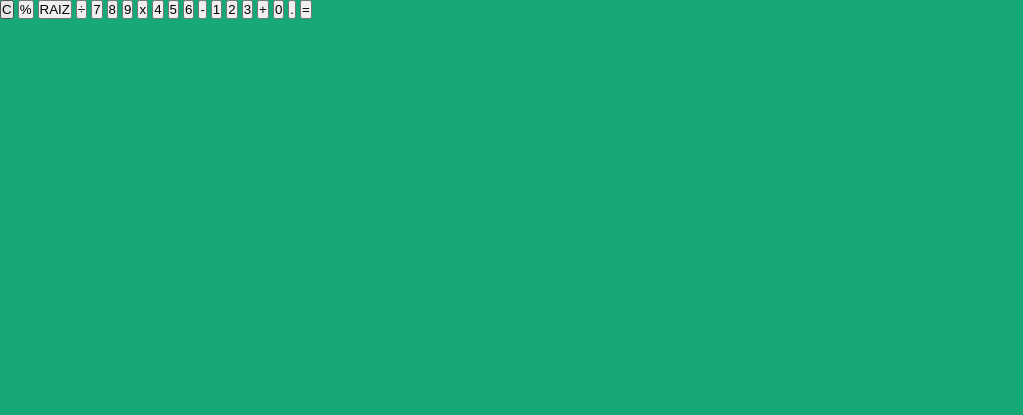
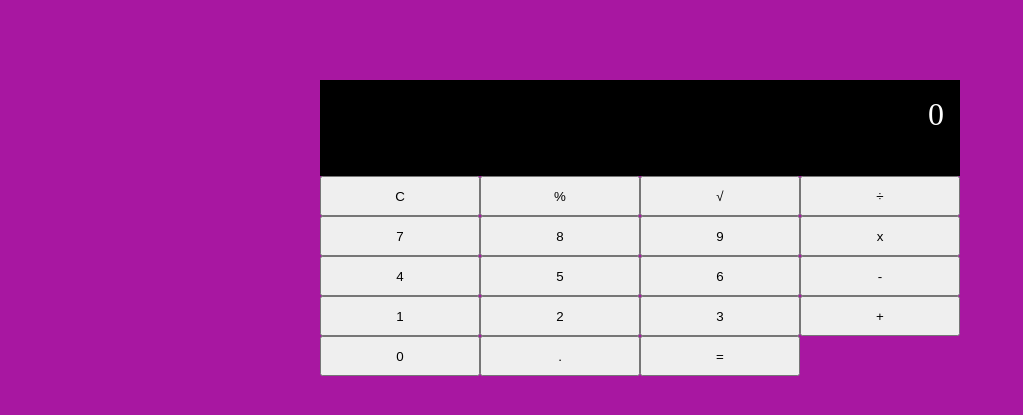
Before and after one commit to islacrur/BootcampFEMCODERS, a PHP site: page / in a window 1280 px wide. Shown: the top 415 px of the page, without its empty margins (0-1023 px from the left). Run offline with PHP 8.4, Linux system fonts and the light colour scheme.

Commit message:
Already seems like a real calculator

```diff
--- a/P3_Calculadora-financiera/index.html
+++ b/P3_Calculadora-financiera/index.html
@@ -9,11 +9,11 @@
 </head>
 <body>
     <div class="calculator">
-        <div class="calculator__display"></div>
+        <div class="calculator__display">0</div>
         <div class="calculator__keys">
             <button data-action="clear">C</button>
             <button class="key--operator" data-action="">%</button>
-            <button class="key--operator" data-action="">RAIZ</button>
+            <button class="key--operator" data-action="radical">√ </button>
             <button class="key--operator" data-action="divide">÷</button>
             <button>7</button>
             <button>8</button>
@@ -29,7 +29,7 @@
             <button class="key--operator" data-action="add">+</button>
             <button>0</button>
             <button class="key--operator" data-action="decimal">.</button>
-            <button class="key--operator" data-action="calculate">=</button>
+            <button class="key--equal" data-action="calculate">=</button>
 
 
         </div>
--- a/P3_Calculadora-financiera/styles.css
+++ b/P3_Calculadora-financiera/styles.css
@@ -2,28 +2,56 @@
     margin: 0;
     padding: 0;
 }
+
 body{
     background-color: #333;
+
 }
+
 
 @media screen and (min-width: 480px){
     body{
-        background-color: rgb(2, 26, 18);
+        background-color: rgb(11, 43, 66);
     }
 }
 @media screen and (min-width: 767px){
     body{
-        background-color: rgb(5, 44, 31);
+        background-color: rgb(13, 139, 97);
     }
 }
 @media screen and (min-width: 950px){
     body{
-        background-color: rgb(23, 168, 119);
+        background-color: rgb(168, 23, 161);
     }
 }
 
-.calculator--keys{
+.calculator{
+    width: 50%;
+    position: relative;
+    margin: auto;
+    top: 5em;
+}
+
+.calculator__display{
+    background-color: black;
+    height: 2em;
+    padding: 0.5em;
+    font-size: 2em;
+    color: #FFF;
+    text-align: right;
+
+}
+.calculator__keys{
     display: grid;
-    grid-template-columns: 4;
-    grid-row: 3;
+    grid-template-columns: repeat(4, 1fr);
+    grid-template-rows: 5;
+
 }
+
+.calculator__keys button {
+    height: 3em;
+}
+
+.key{
+
+}
```
